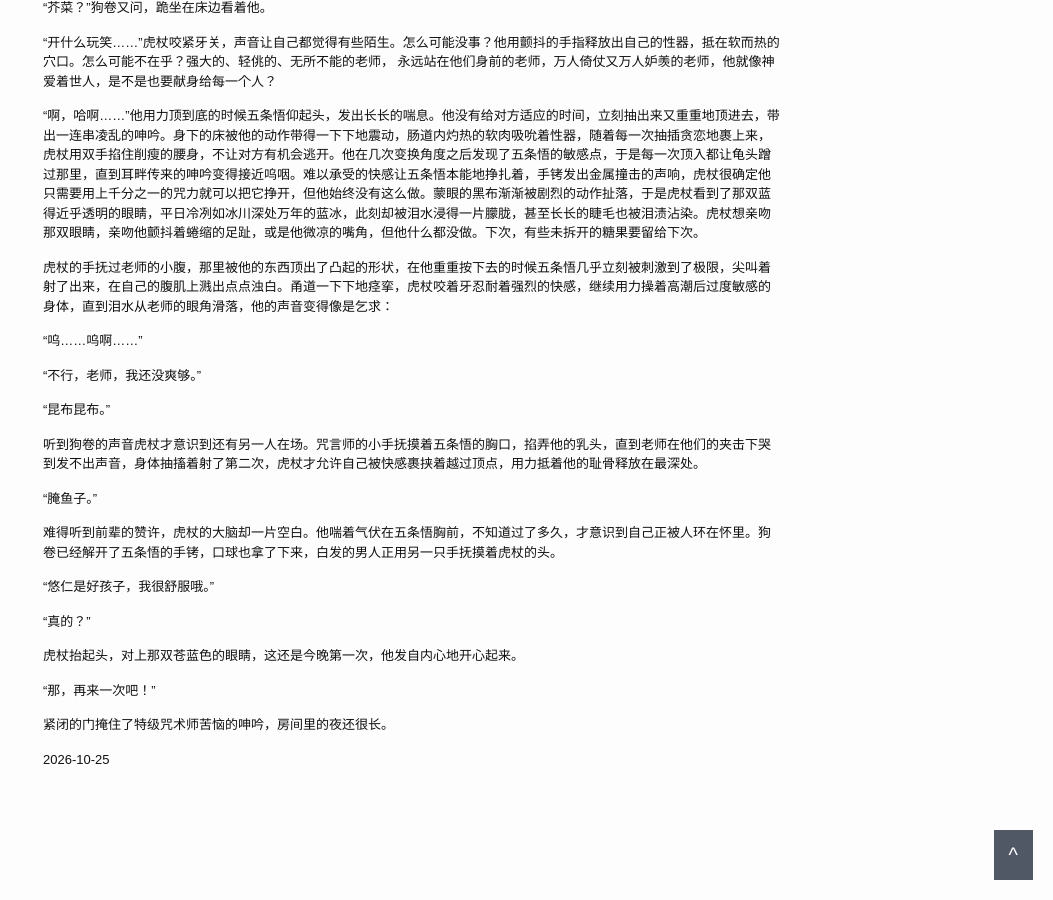
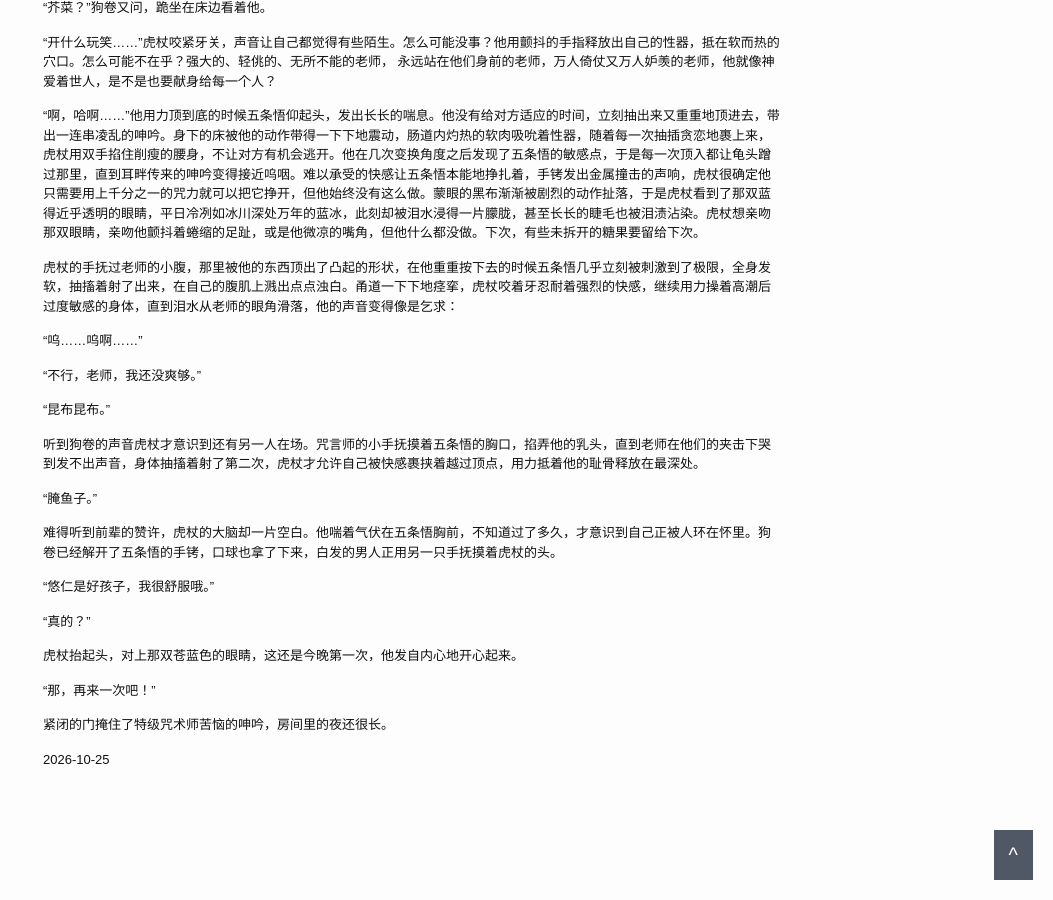
Before and after one commit to greylantern/greylantern.github.io, a Jekyll site: the page built from _posts/2026-10-26-【咒术回战】【悠五+少量棘五】La habitación.html, in a window 1280 px wide and 900 px high, scrolled down 2856 px. Shown: the whole window, without its empty margins (227-1280 px from the left). Built offline with Jekyll 4.4.1, drawn with Linux system fonts in a browser that asks for light colours; comment, search, counter and statistics services are not loaded.

Commit message:
minor update

```diff
--- a/_posts/2026-10-26-【咒术回战】【悠五+少量棘五】La habitación.html
+++ b/_posts/2026-10-26-【咒术回战】【悠五+少量棘五】La habitación.html
@@ -130,7 +130,7 @@ categories: 咒术回战
 
 <p>“啊，哈啊……”他用力顶到底的时候五条悟仰起头，发出长长的喘息。他没有给对方适应的时间，立刻抽出来又重重地顶进去，带出一连串凌乱的呻吟。身下的床被他的动作带得一下下地震动，肠道内灼热的软肉吸吮着性器，随着每一次抽插贪恋地裹上来，虎杖用双手掐住削瘦的腰身，不让对方有机会逃开。他在几次变换角度之后发现了五条悟的敏感点，于是每一次顶入都让龟头蹭过那里，直到耳畔传来的呻吟变得接近呜咽。难以承受的快感让五条悟本能地挣扎着，手铐发出金属撞击的声响，虎杖很确定他只需要用上千分之一的咒力就可以把它挣开，但他始终没有这么做。蒙眼的黑布渐渐被剧烈的动作扯落，于是虎杖看到了那双蓝得近乎透明的眼睛，平日冷冽如冰川深处万年的蓝冰，此刻却被泪水浸得一片朦胧，甚至长长的睫毛也被泪渍沾染。虎杖想亲吻那双眼睛，亲吻他颤抖着蜷缩的足趾，或是他微凉的嘴角，但他什么都没做。下次，有些未拆开的糖果要留给下次。</p>
 
-<p>虎杖的手抚过老师的小腹，那里被他的东西顶出了凸起的形状，在他重重按下去的时候五条悟几乎立刻被刺激到了极限，尖叫着射了出来，在自己的腹肌上溅出点点浊白。甬道一下下地痉挛，虎杖咬着牙忍耐着强烈的快感，继续用力操着高潮后过度敏感的身体，直到泪水从老师的眼角滑落，他的声音变得像是乞求：</p>
+<p>虎杖的手抚过老师的小腹，那里被他的东西顶出了凸起的形状，在他重重按下去的时候五条悟几乎立刻被刺激到了极限，全身发软，抽搐着射了出来，在自己的腹肌上溅出点点浊白。甬道一下下地痉挛，虎杖咬着牙忍耐着强烈的快感，继续用力操着高潮后过度敏感的身体，直到泪水从老师的眼角滑落，他的声音变得像是乞求：</p>
 
 <p>“呜……呜啊……”</p>
 
```
